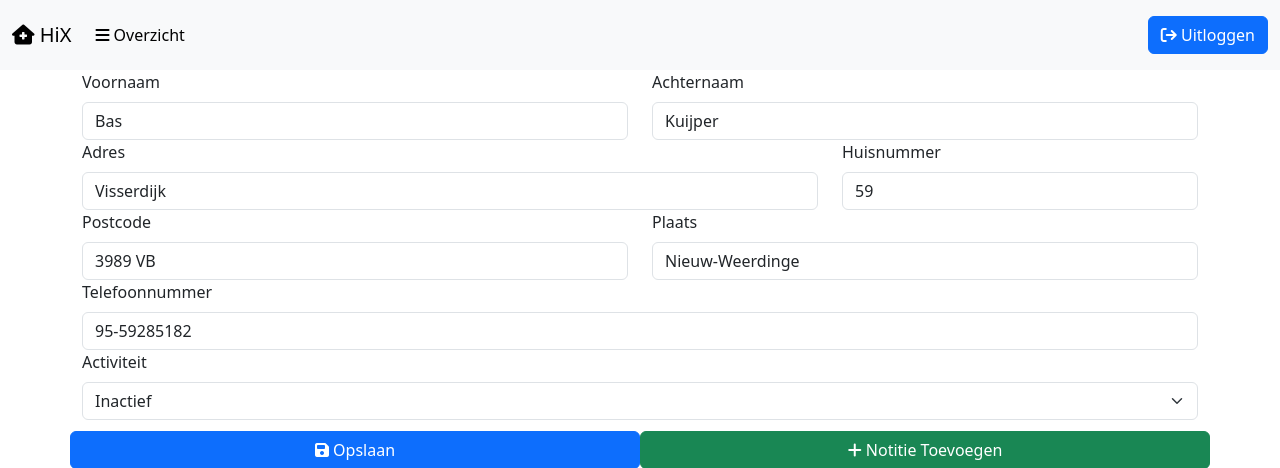
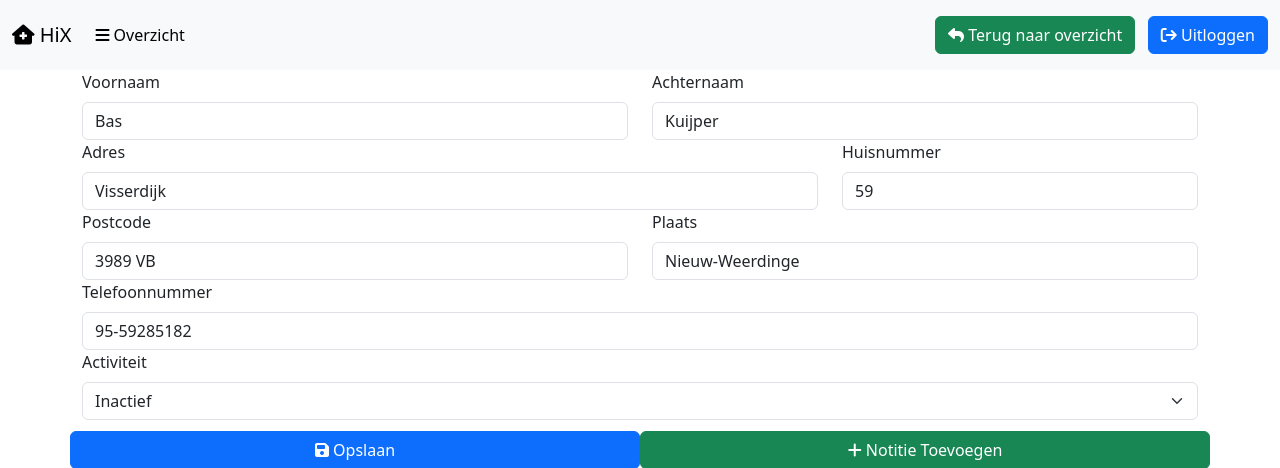
Before and after one commit to Fabbie22/huisartssysteem, a PHP site: page /patientgegevens.php?patient_id=1 in a window 1280 px wide. Shown: the top 468 px of the page. Run offline with PHP 8.4, Linux system fonts and the light colour scheme; a user stored in the database is signed in; data comes from the database, SQL or seed files in the repository; some libraries are stand-ins or nearby versions.

Commit message:
Knoppen Terug Overzicht

```diff
--- a/inactiefpatient.php
+++ b/inactiefpatient.php
@@ -43,6 +43,9 @@ $dbh = dbcon();
         </li>
       </ul>
   </div>
+  <span class="navbar-text" style="margin-right: 1%;">
+    <a class="text-dark" href="./index.php"><button class="btn btn-success"><i class="fa fa-reply" style="color: #ffffff;"></i> Terug naar overzicht</button></a>
+  </span>
   <span class="navbar-text">
     <a class="text-dark" href="./logout.php"><button class="btn btn-primary"><i class="fa-solid fa-arrow-right-from-bracket" style="color: #ffffff;"></i> Uitloggen</button></a>
   </span>
--- a/patientgegevens.php
+++ b/patientgegevens.php
@@ -8,7 +8,6 @@ require_once("./connection.php");
 
 $dbh = dbcon();
 
-$datum = date('Y/m/d');
 ?>
 <html lang="nl">
 <head>
@@ -35,6 +34,9 @@ $datum = date('Y/m/d');
           </li>
         </ul>
       </div>
+    <span class="navbar-text" style="margin-right: 1%;">
+      <a class="text-dark" href="./index.php"><button class="btn btn-success"><i class="fa fa-reply" style="color: #ffffff;"></i> Terug naar overzicht</button></a>
+    </span>
     <span class="navbar-text">
       <a class="text-dark" href="./logout.php"><button class="btn btn-primary"><i class="fa-solid fa-arrow-right-from-bracket" style="color: #ffffff;"></i> Uitloggen</button></a>
     </span>
```
